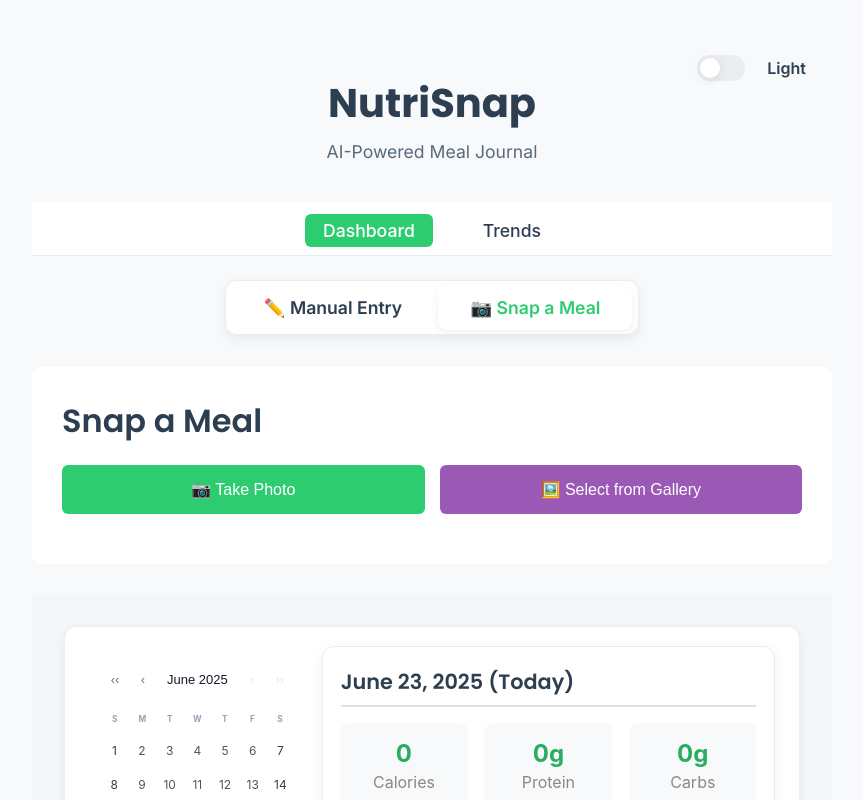
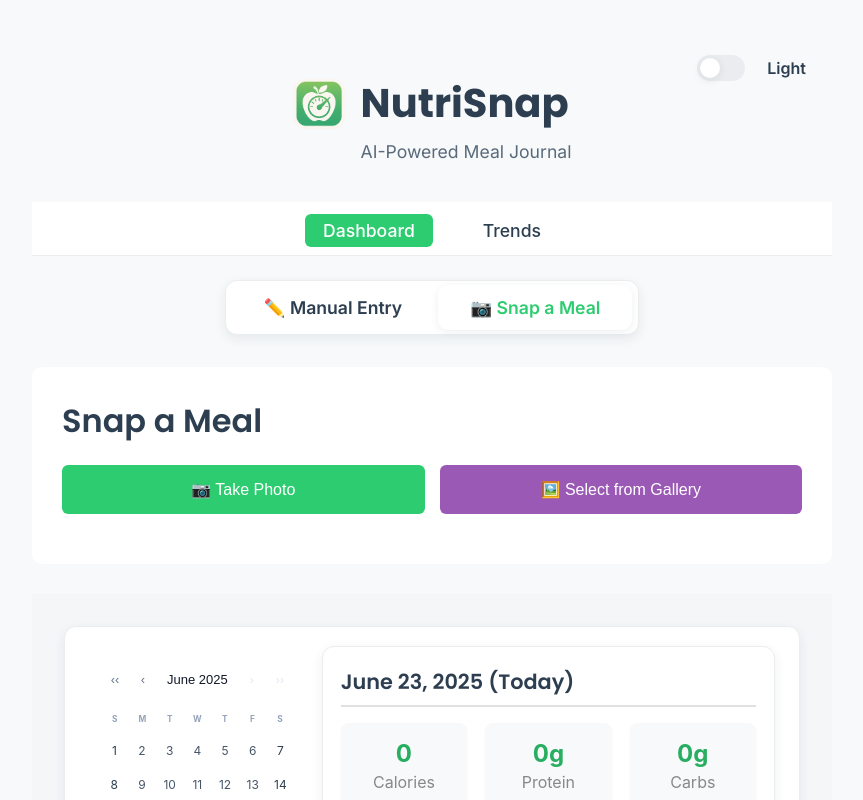
Before and after one commit to prasad-gade05/nutrition_tracker, a React (Vite) app: page / in a window 1280 px wide. Shown: the top 800 px of the page, without its empty margins (208-1071 px from the left). Built offline with nearby package versions, Linux system fonts and the light colour scheme; no server answers.

Commit message:
added app logo

```diff
--- a/src/App.jsx
+++ b/src/App.jsx
@@ -37,8 +37,24 @@ function App() {
     <BrowserRouter>
       <div className="App">
         <header className="App-header" style={{ position: "relative" }}>
-          <h1>NutriSnap</h1>
-          <p>AI-Powered Meal Journal</p>
+          <div
+            style={{
+              display: "flex",
+              alignItems: "center",
+              justifyContent: "center",
+              gap: "1rem",
+            }}
+          >
+            <img
+              src="/logo.png"
+              alt="NutriSnap Logo"
+              style={{ height: "50px", borderRadius: "12px" }}
+            />
+            <div style={{ textAlign: "left" }}>
+              <h1>NutriSnap</h1>
+              <p>AI-Powered Meal Journal</p>
+            </div>
+          </div>
           <button
             className={`theme-switcher${theme === "dark" ? " dark" : ""}`}
             onClick={toggleTheme}
```
